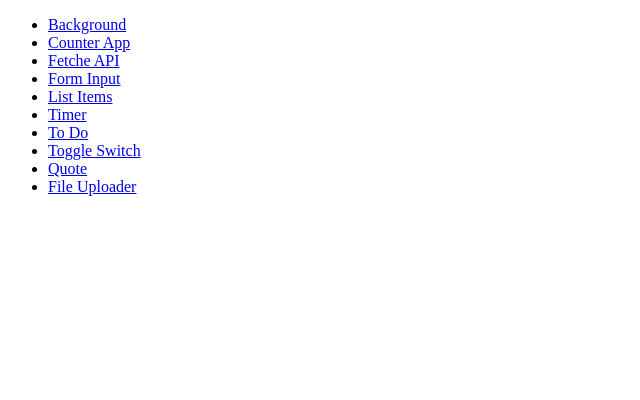
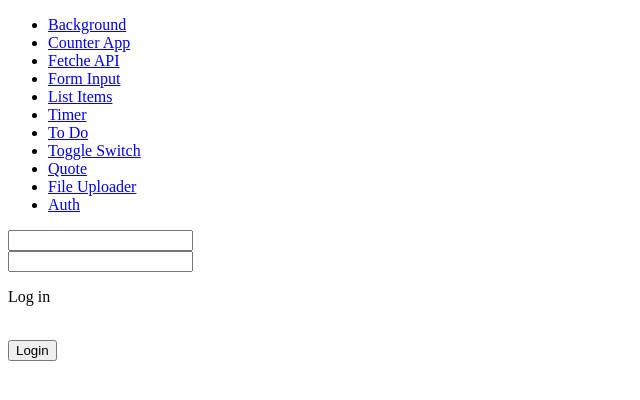
Before and after one commit to JayRamoliya/React-Problem, a React (Vite) app in the folder 30 react js problem/: page /auth in a window 1280 px wide. Shown: the top 400 px of the page, without its empty margins (0-640 px from the left). Built offline with nearby package versions, Linux system fonts and the light colour scheme.

Commit message:
RJ Task 13

```diff
--- /dev/null
+++ b/30 react js problem/src/components/Auth.jsx
@@ -0,0 +1,25 @@
+import React, { useState } from 'react'
+
+const Auth = () => {
+    const [email, setEmail] = useState('')
+    const [password, setPassword] = useState('')
+    const [register, setRegister] = useState(false)
+
+    return (
+        <>
+            <form action="">
+                <input type="email" onChange={(e) => setEmail(e.target.value)} />
+                <br />
+                <input type="password" onChange={(e) => setPassword(e.target.value)} />
+                <br />
+                <p>{register ? "Register Now" : "Log in"}</p>
+                <br />
+                <button onClick={() => setRegister(!register)}>
+                    {register ? "Register" : "Login"}
+                </button>
+            </form>
+        </>
+    )
+}
+
+export default Auth
--- a/30 react js problem/src/components/Routing.jsx
+++ b/30 react js problem/src/components/Routing.jsx
@@ -10,6 +10,7 @@ import ToDo from './ToDo'
 import ToggleSwitch from './ToggleSwitch'
 import Quote from './Quote'
 import FileUploader from './FileUploader'
+import Auth from './Auth'
 
 
 const Routing = () => {
@@ -48,6 +49,9 @@ const Routing = () => {
             <li>
               <Link to='/fileuploader'>File Uploader</Link>
             </li>
+            <li>
+              <Link to='/auth'>Auth</Link>
+            </li>
           </ul>
         </nav>
         <Routes>
@@ -61,6 +65,7 @@ const Routing = () => {
           <Route path='/toggleswitch' element={<ToggleSwitch />}></Route>
           <Route path='/quote' element={<Quote />}></Route>
           <Route path='/fileuploader' element={<FileUploader />}></Route>
+          <Route path='/auth' element={<Auth />}></Route>
         </Routes>
       </BrowserRouter>
 
```
Also changed, not shown: 30 react js problem/task.txt.
